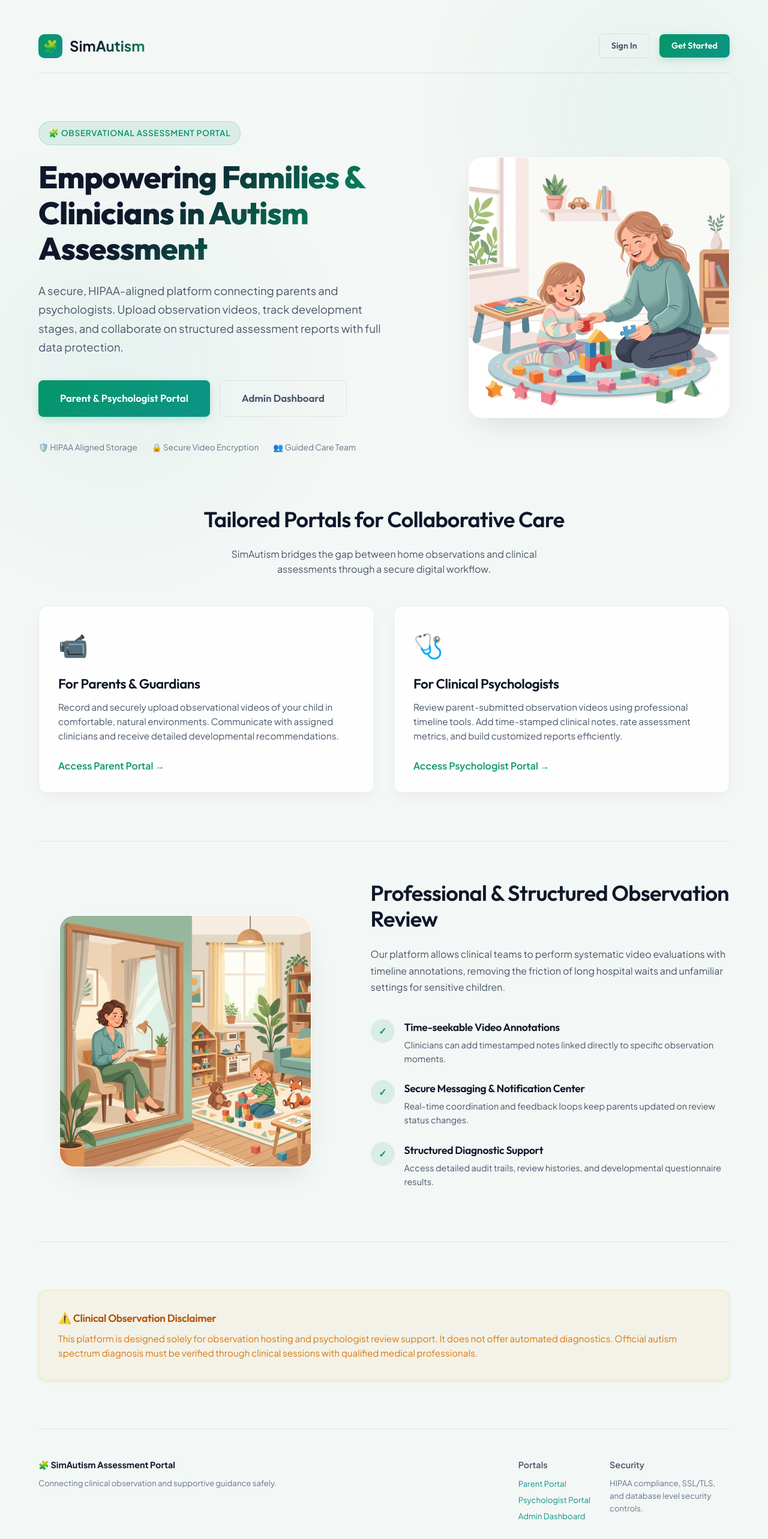
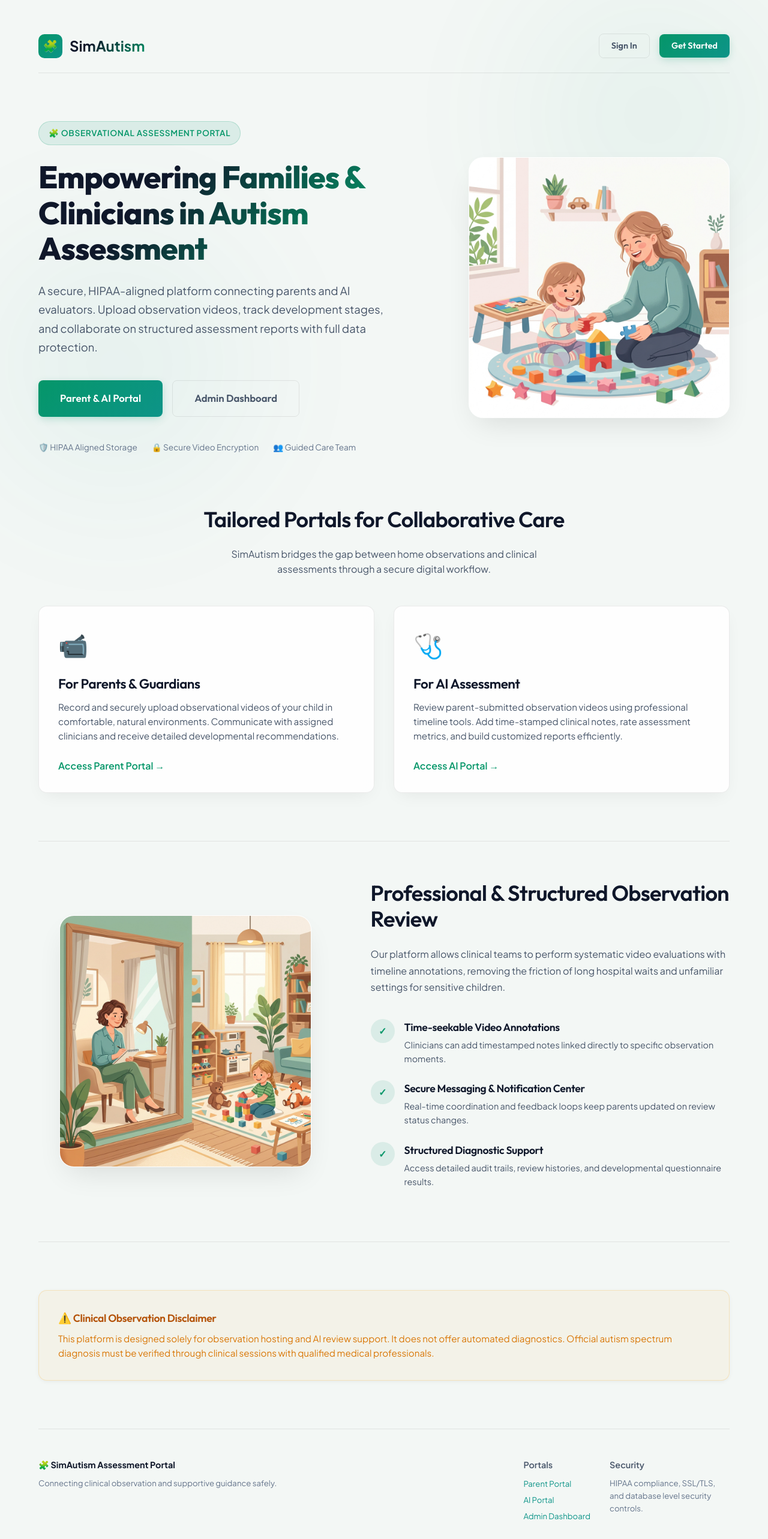
Before and after one commit to jainjayesh1691/simautism, a Next.js app: page / in a window 1280 px wide. Shown: the top 2566 px of the page at 60% size. Built offline with nearby package versions, Linux system fonts and the light colour scheme.

Commit message:
update label to AI

```diff
--- a/src/app/dashboard/parent/page.js
+++ b/src/app/dashboard/parent/page.js
@@ -644,7 +644,7 @@ export default function ParentDashboard() {
       }
 
       setUploadProgress(100);
-      setSubmitMessage({ text: `Case submitted successfully! M-CHAT Risk Score: ${score}/10. Psychologist is being assigned.`, type: 'success' });
+      setSubmitMessage({ text: `Case submitted successfully! M-CHAT Risk Score: ${score}/10. AI Evaluator is being assigned.`, type: 'success' });
 
       // Reset form
       setSelectedProfileId('');
@@ -1210,7 +1210,7 @@ export default function ParentDashboard() {
                         {/* Secure messaging chat panel */}
                         {viewingChatCaseId === c.id && (
                           <div style={{ margin: '1rem 0' }}>
-                            <h4 style={{ fontSize: '0.9rem', marginBottom: '0.5rem', color: 'var(--text-primary)' }}>💬 Q&A messaging with Psychologist</h4>
+                            <h4 style={{ fontSize: '0.9rem', marginBottom: '0.5rem', color: 'var(--text-primary)' }}>💬 Q&A messaging with AI Evaluator</h4>
 
                             <div className="chat-thread">
                               <div className="chat-messages">
--- a/src/app/dashboard/psychologist/page.js
+++ b/src/app/dashboard/psychologist/page.js
@@ -754,7 +754,7 @@ export default function PsychologistDashboard() {
             <div className="nav-user-name" style={{ maxWidth: '180px', overflow: 'hidden', textOverflow: 'ellipsis', whiteSpace: 'nowrap' }}>
               {profile.full_name}
             </div>
-            <div className="nav-user-role">Clinical Psychologist</div>
+            <div className="nav-user-role">AI Evaluator</div>
           </div>
         </div>
 
--- a/src/app/login/page.js
+++ b/src/app/login/page.js
@@ -99,7 +99,7 @@ export default function Login() {
 
         <h2 style={{ fontSize: '1.75rem', marginBottom: '0.25rem' }} id="login-title">Portal Sign In</h2>
         <p style={{ color: 'var(--text-secondary)', fontSize: '0.9rem', marginBottom: '1.75rem' }}>
-          For Parents and Psychologists
+          For Parents and AI Evaluators
         </p>
 
         {error && (
--- a/src/app/page.js
+++ b/src/app/page.js
@@ -64,7 +64,7 @@ export default function Home() {
               lineHeight: '1.7',
               maxWidth: '600px'
             }}>
-              A secure, HIPAA-aligned platform connecting parents and psychologists. Upload observation videos, track development stages, and collaborate on structured assessment reports with full data protection.
+              A secure, HIPAA-aligned platform connecting parents and AI evaluators. Upload observation videos, track development stages, and collaborate on structured assessment reports with full data protection.
             </p>
 
             {/* Portals Access Links */}
@@ -75,7 +75,7 @@ export default function Home() {
               marginBottom: '2.5rem'
             }}>
               <Link href="/login" className="btn btn-primary" style={{ padding: '1rem 2.25rem', fontSize: '1.05rem' }} id="btn-login-portal">
-                Parent & Psychologist Portal
+                Parent & AI Portal
               </Link>
               <Link href="/admin/login" className="btn btn-outline" style={{ padding: '1rem 2.25rem', fontSize: '1.05rem' }} id="btn-admin-portal">
                 Admin Dashboard
@@ -135,13 +135,13 @@ export default function Home() {
             <div className="card" style={{ display: 'flex', flexDirection: 'column', justifyContent: 'space-between' }}>
               <div>
                 <div style={{ fontSize: '2.5rem', marginBottom: '1rem' }}>🩺</div>
-                <h3 style={{ marginBottom: '0.5rem', fontSize: '1.4rem' }}>For Clinical Psychologists</h3>
+                <h3 style={{ marginBottom: '0.5rem', fontSize: '1.4rem' }}>For AI Assessment</h3>
                 <p style={{ color: 'var(--text-secondary)', fontSize: '0.95rem', lineHeight: '1.6', marginBottom: '1.5rem' }}>
                   Review parent-submitted observation videos using professional timeline tools. Add time-stamped clinical notes, rate assessment metrics, and build customized reports efficiently.
                 </p>
               </div>
               <Link href="/login" style={{ fontWeight: '600', display: 'inline-flex', alignItems: 'center', gap: '0.25rem', color: 'var(--primary)' }}>
-                Access Psychologist Portal →
+                Access AI Portal →
               </Link>
             </div>
 
@@ -212,7 +212,7 @@ export default function Home() {
             <h4 style={{ color: '#b45309', fontSize: '1.1rem', marginBottom: '0.5rem', display: 'flex', alignItems: 'center', gap: '0.5rem' }}>
               ⚠️ Clinical Observation Disclaimer
             </h4>
-            This platform is designed solely for observation hosting and psychologist review support. It does not offer automated diagnostics. Official autism spectrum diagnosis must be verified through clinical sessions with qualified medical professionals.
+            This platform is designed solely for observation hosting and AI review support. It does not offer automated diagnostics. Official autism spectrum diagnosis must be verified through clinical sessions with qualified medical professionals.
           </div>
         </section>
 
@@ -238,7 +238,7 @@ export default function Home() {
             <div style={{ fontWeight: '600', color: 'var(--text-secondary)', marginBottom: '0.5rem' }}>Portals</div>
             <ul style={{ listStyle: 'none', padding: 0, display: 'flex', flexDirection: 'column', gap: '0.25rem' }}>
               <li><Link href="/login" style={{ fontSize: '0.825rem' }}>Parent Portal</Link></li>
-              <li><Link href="/login" style={{ fontSize: '0.825rem' }}>Psychologist Portal</Link></li>
+              <li><Link href="/login" style={{ fontSize: '0.825rem' }}>AI Portal</Link></li>
               <li><Link href="/admin/login" style={{ fontSize: '0.825rem' }}>Admin Dashboard</Link></li>
             </ul>
           </div>
```
Also changed, not shown: src/app/admin/dashboard/page.js (+9 -9 lines).
